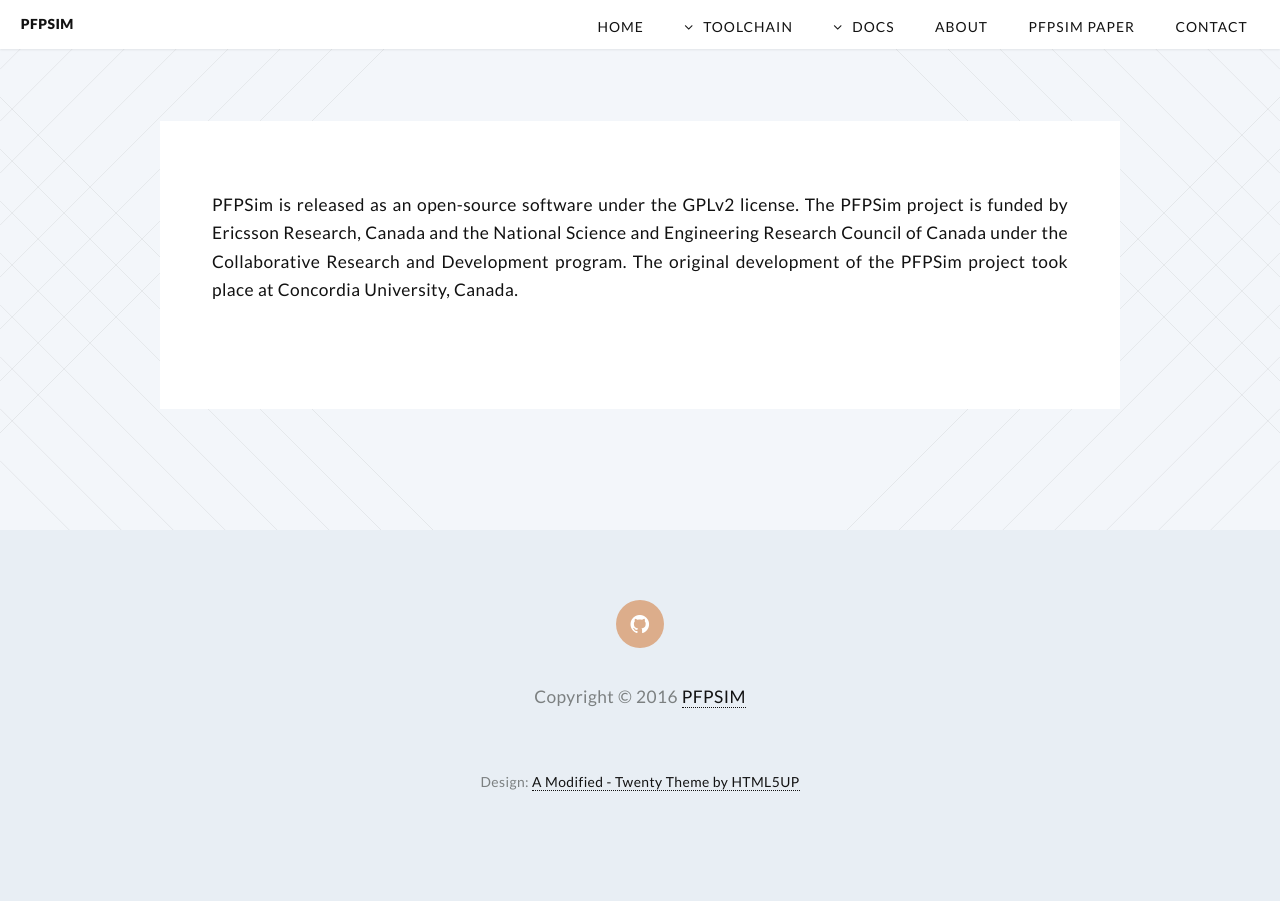
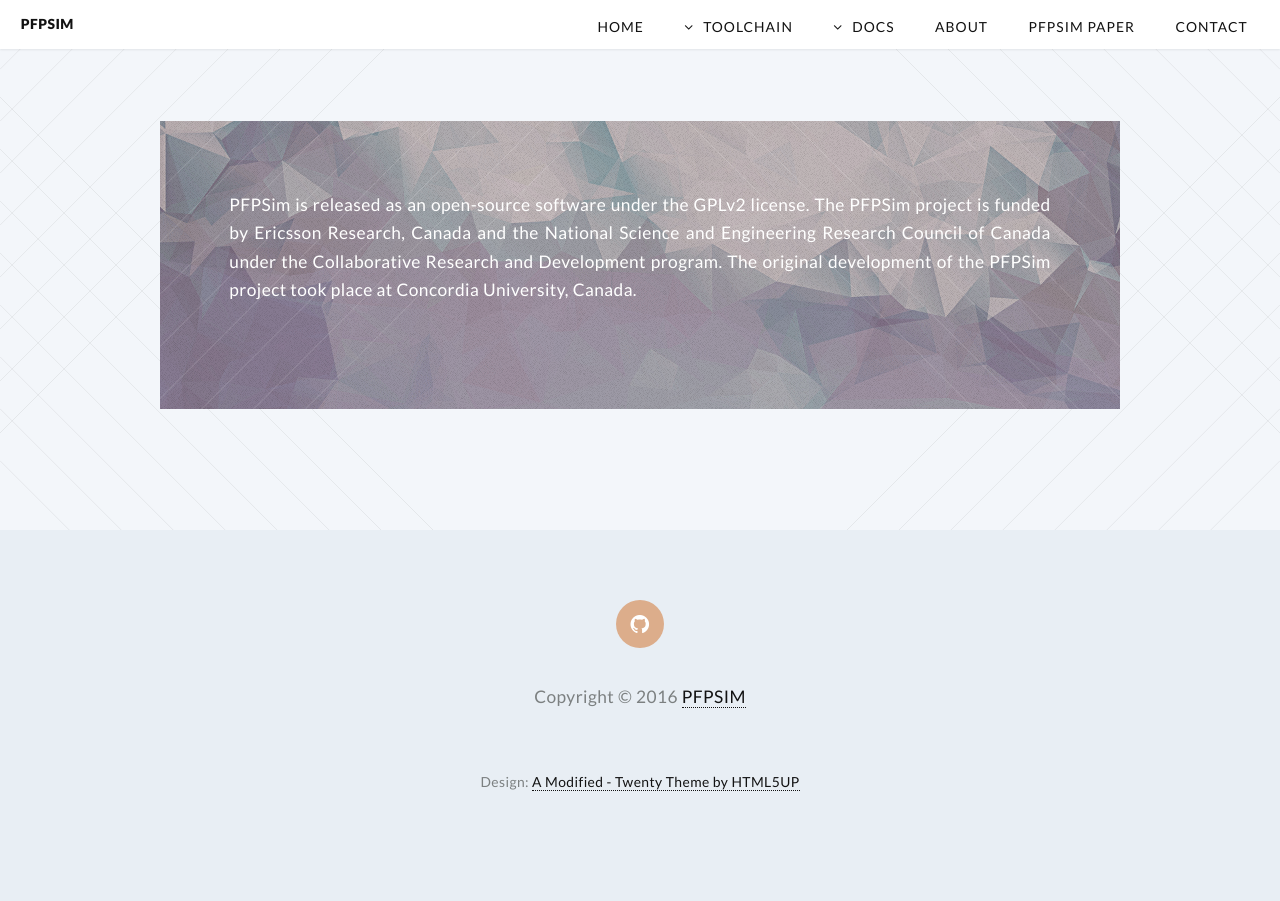
Before and after one commit to pfpsim/pfpsim.github.io, a Jekyll site: the page built from about.html, in a window 1280 px wide. Built offline with Jekyll 4.4.1, drawn with Linux system fonts in a browser that asks for light colours.

Commit message:
Update about.html

```diff
--- a/about.html
+++ b/about.html
@@ -3,7 +3,7 @@
 ---
 
   <article id="main">
-    <section class="wrapper style3 container special cta">
+    <section class="wrapper style3 container special" id="cta">
       <div id="row">
         <p>
           PFPSim is released as an open-source software under the GPLv2 license. The PFPSim project is funded by Ericsson Research, Canada and the National Science and Engineering Research Council of Canada under the Collaborative Research and Development program. The original development of the PFPSim project took place at Concordia University, Canada.
```
